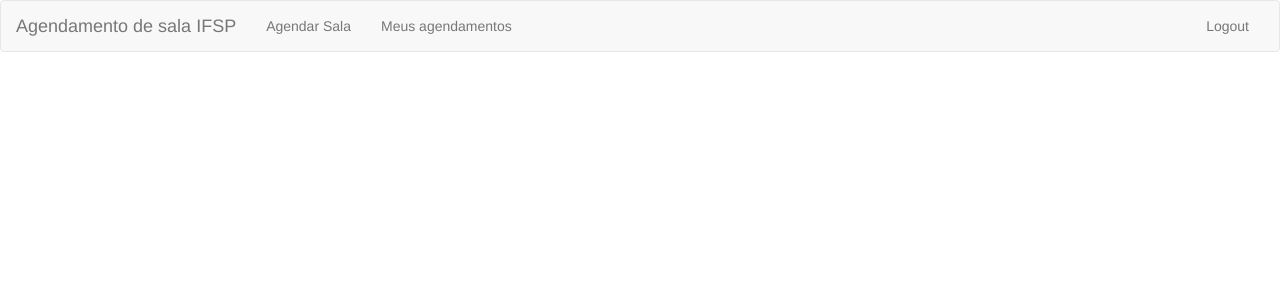
After one commit to drdpedroso/agendamento-sala-ifsp, a PHP site: page /home.php in a window 1280 px wide. The commit adds this page. Shown: the top 300 px of the page. Run offline with PHP 8.4, Linux system fonts and the light colour scheme.

Commit message:
Stating home screen

```diff
--- a/home.html
+++ /dev/null
@@ -1 +0,0 @@
-home
--- /dev/null
+++ b/home.php
@@ -0,0 +1,45 @@
+<!DOCTYPE html>
+<html>
+  <head>
+    <meta charset="utf-8">
+    <meta name="viewport" content="width=device-width, initial-scale=1">
+
+    <title>Agendamento de salas IFSP</title>
+
+    <!-- Bootstrap core CSS -->
+    <link href="css/bootstrap.css" rel="stylesheet">
+
+
+
+
+  </head>
+
+  <body>
+    <nav class="navbar navbar-default">
+      <div class="container-fluid">
+        <!-- Brand and toggle get grouped for better mobile display -->
+        <div class="navbar-header">
+          <button type="button" class="navbar-toggle collapsed" data-toggle="collapse" data-target="#bs-example-navbar-collapse-1" aria-expanded="false">
+            <span class="sr-only">Toggle navigation</span>
+            <span class="icon-bar"></span>
+            <span class="icon-bar"></span>
+            <span class="icon-bar"></span>
+          </button>
+          <a class="navbar-brand" href="#">Agendamento de sala IFSP</a>
+        </div>
+
+        <!-- Collect the nav links, forms, and other content for toggling -->
+        <div class="collapse navbar-collapse" id="bs-example-navbar-collapse-1">
+          <ul class="nav navbar-nav">
+            <li><a href="#">Agendar Sala</a></li>
+            <li><a href="#">Meus agendamentos</a></li>
+          </ul>
+          <ul class="nav navbar-nav navbar-right">
+            <li><a href="#">Logout</a></li>
+          </ul>
+        </div><!-- /.navbar-collapse -->
+      </div><!-- /.container-fluid -->
+    </nav>
+
+  </body>
+</html>
--- a/index.php
+++ b/index.php
@@ -20,9 +20,9 @@
 
       <form class="form-signin">
         <label for="inputEmail" class="sr-only">Email</label>
-        <input type="email" id="inputEmail" class="form-control" placeholder="Email address" required autofocus>
+        <input type="email" id="inputEmail" class="form-control" placeholder="Email" required autofocus>
         <label for="inputPassword" class="sr-only">Senha</label>
-        <input type="password" id="inputPassword" class="form-control" placeholder="Password" required>
+        <input type="password" id="inputPassword" class="form-control" placeholder="Senha" required>
 
         <a class="btn btn-lg btn-primary btn-block" href="home.html" type="submit">Entrar</a>
       </form>
```
